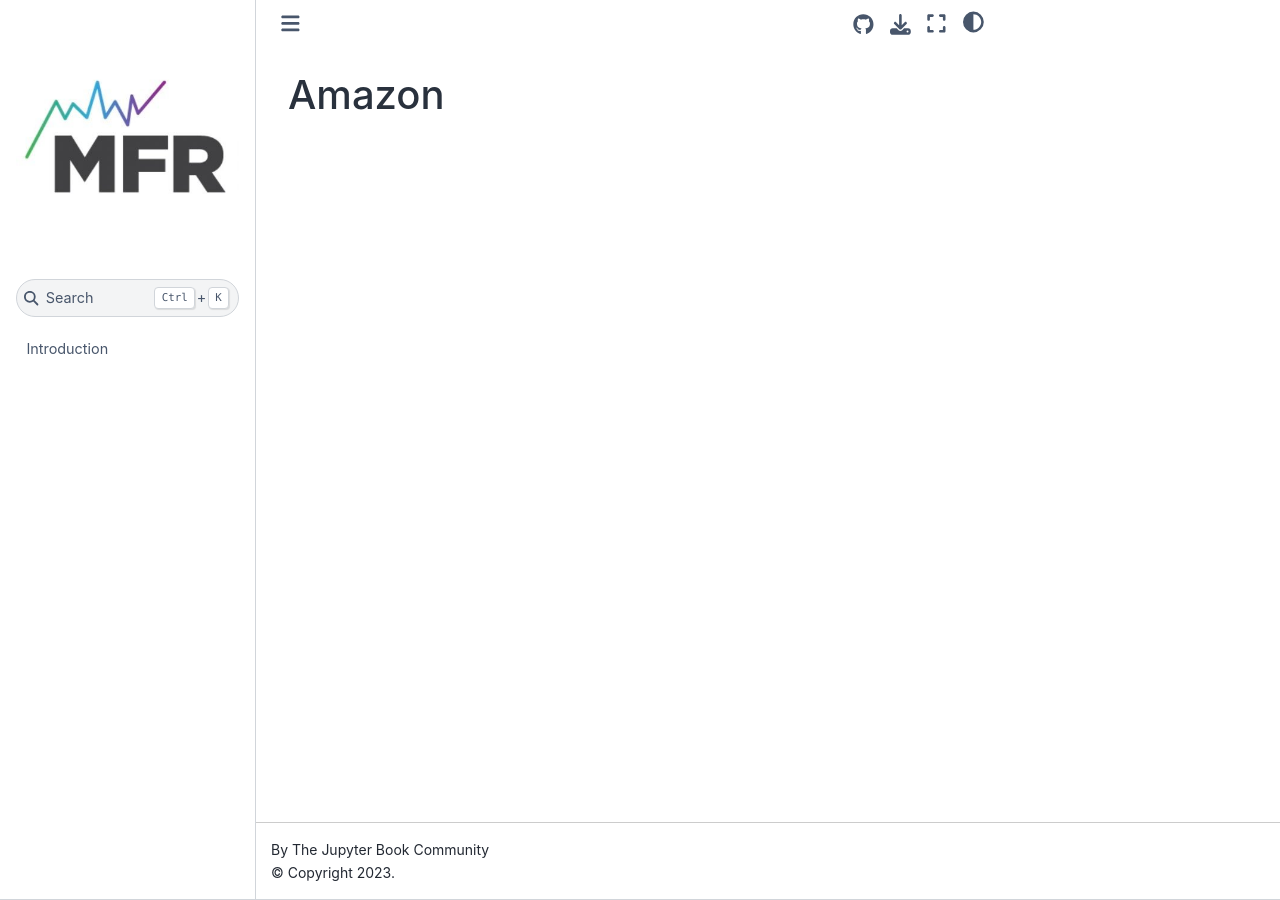
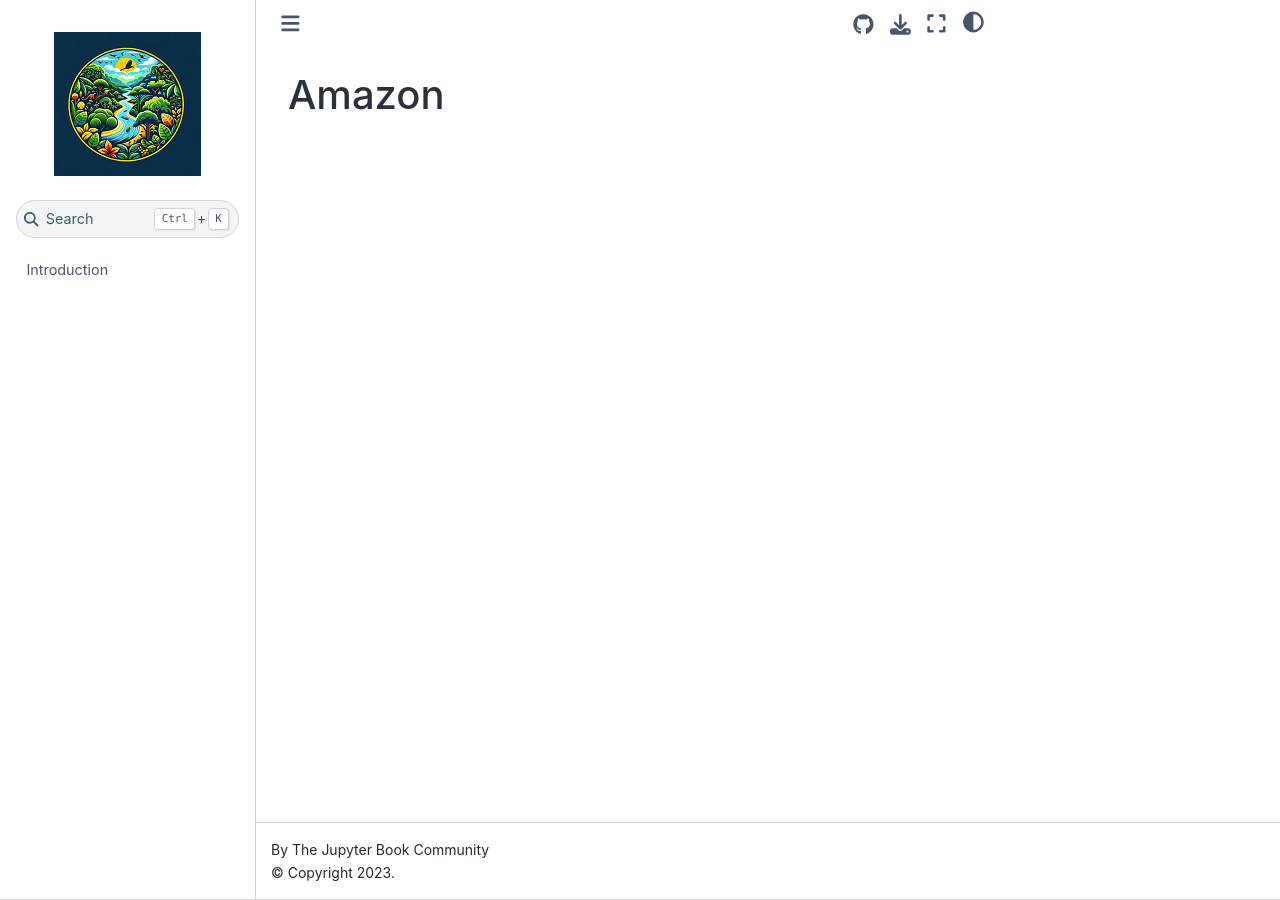
Before and after one commit to zhaoyang8/mitigation_book, a Jupyter Book: the page built from README.md, in a window 1280 px wide. Built offline with Jupyter Book 1.0.4 settings and Sphinx 7.4.7 and the Sphinx Book theme 1.1.4, drawn with Linux system fonts in a browser that asks for light colours; pages that are not in the unit, such as notebooks, are missing from menus.

Commit message:
update the logo

```diff
--- a/_config.yml
+++ b/_config.yml
@@ -3,7 +3,7 @@
 
 title: My sample book
 author: The Jupyter Book Community
-logo: mfr.png
+logo: logo.png
 
 # Force re-execution of notebooks on each build.
 # See https://jupyterbook.org/content/execute.html
```
Also changed, not shown: logo.png (added).
